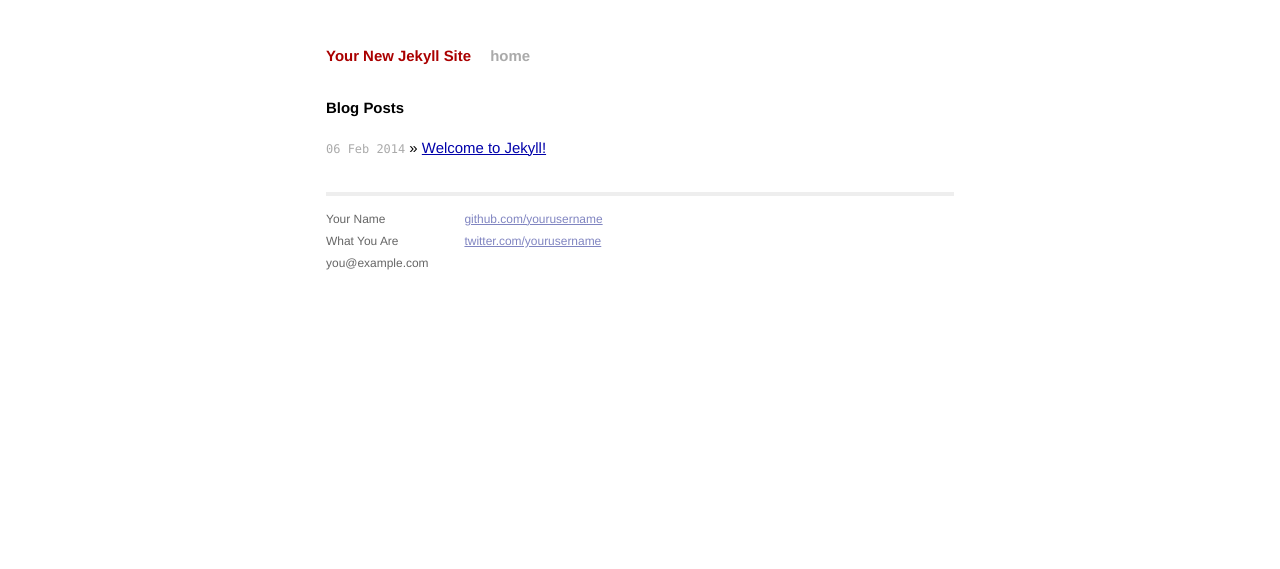
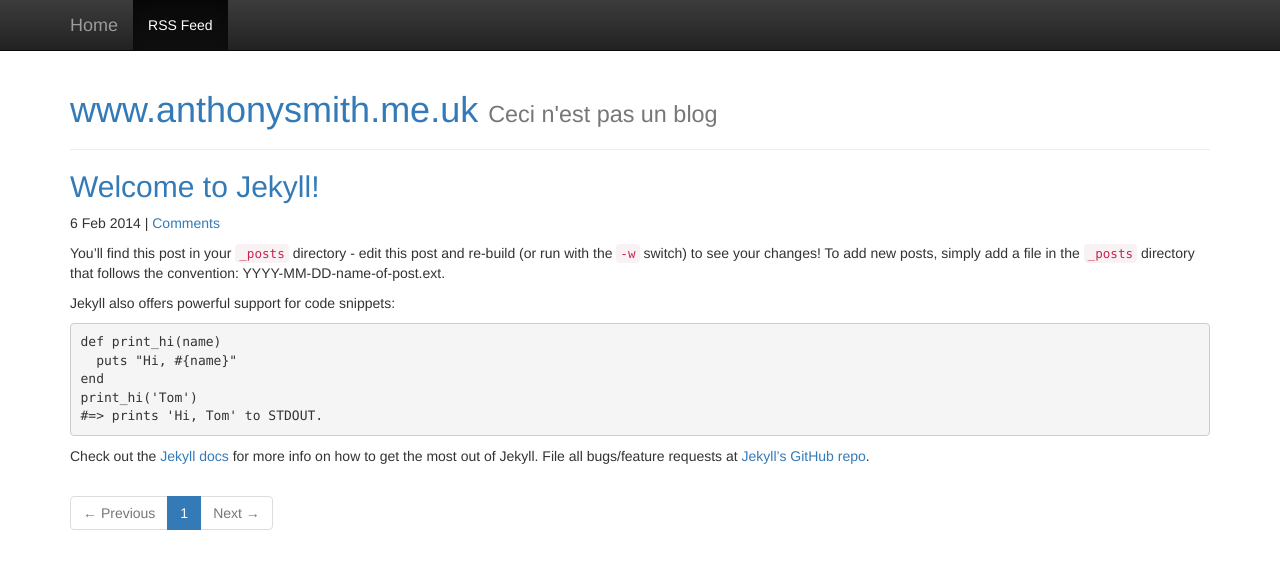
Before and after one commit to anthonyjsmith/anthonyjsmith.github.io, a Jekyll site: the page built from index.html, in a window 1280 px wide and 900 px high. Shown: the top 569 px of the window. Built offline with Jekyll 4.4.1, drawn with Linux system fonts in a browser that asks for light colours; nearby versions of some CDN libraries; Markdown is read by kramdown in place of the engine named in the settings; the list of posts is cut into pages by our own code; comment, search, counter and statistics services are not loaded.

Commit message:
copy settings from enkaptic.co.uk

```diff
--- /dev/null
+++ b/404.html
@@ -0,0 +1,5 @@
+---
+layout: page
+title: 404
+---
+<p>Ceci n'est pas une page web.</p>
--- a/_config.yml
+++ b/_config.yml
@@ -1,3 +1,9 @@
-name: Your New Jekyll Site
+name: www.anthonysmith.me.uk
+description: Ceci n'est pas un blog
+url: http://anthonyjsmith.github.io
 markdown: redcarpet
 pygments: true
+exclude: [README.md]
+permalink: /:year/:month/:day/:title/
+paginate: 10
+paginate_path: "page/:num/"
--- a/_layouts/default.html
+++ b/_layouts/default.html
@@ -1,44 +1,85 @@
 <!DOCTYPE html>
-<html>
-    <head>
-        <meta charset="utf-8">
-        <meta http-equiv="X-UA-Compatible" content="IE=edge,chrome=1">
-        <title>{{ page.title }}</title>
-        <meta name="viewport" content="width=device-width">
+<html lang="en">
+  <head>
+    <meta charset="utf-8">
+    <title>{% if page.title %}{{ page.title}} | {% endif %}{{ site.name }}</title>
+    <meta name="viewport" content="width=device-width, initial-scale=1.0">
+    <meta name="description" content="{{ site.description }}">
 
-        <!-- syntax highlighting CSS -->
-        <link rel="stylesheet" href="/css/syntax.css">
+    <link rel="alternate" type="application/rss+xml" title="{{ site.name }} Feed" href="/feed/">
 
-        <!-- Custom CSS -->
-        <link rel="stylesheet" href="/css/main.css">
+    <!-- Latest compiled and minified CSS -->
+    <link rel="stylesheet" href="//netdna.bootstrapcdn.com/bootstrap/3.1.0/css/bootstrap.min.css">
 
-    </head>
-    <body>
+    <!-- Optional theme -->
+    <link rel="stylesheet" href="//netdna.bootstrapcdn.com/bootstrap/3.1.0/css/bootstrap-theme.min.css">
 
-        <div class="site">
-          <div class="header">
-            <h1 class="title"><a href="/">{{ site.name }}</a></h1>
-            <a class="extra" href="/">home</a>
-          </div>
+    <!-- HTML5 shim and Respond.js IE8 support of HTML5 elements and media queries -->
+    <!--[if lt IE 9]>
+      <script src="https://oss.maxcdn.com/libs/html5shiv/3.7.0/html5shiv.js"></script>
+      <script src="https://oss.maxcdn.com/libs/respond.js/1.4.2/respond.min.js"></script>
+    <![endif]-->
 
-          {{ content }}
+    <style type="text/css">
+      body {
+        padding-top: 50px;
+      }
+    </style>
 
-          <div class="footer">
-            <div class="contact">
-              <p>
-                Your Name<br />
-                What You Are<br />
-                you@example.com
-              </p>
-            </div>
-            <div class="contact">
-              <p>
-                <a href="https://github.com/yourusername">github.com/yourusername</a><br />
-                <a href="https://twitter.com/yourusername">twitter.com/yourusername</a><br />
-              </p>
-            </div>
-          </div>
+    <script type="text/x-mathjax-config">
+      MathJax.Hub.Config({
+        tex2jax: {
+          inlineMath: [['$$','$$']],
+          displayMath: [['$$!','$$']]
+        }
+      });
+    </script>
+    <script type="text/javascript" src="http://cdn.mathjax.org/mathjax/latest/MathJax.js?config=TeX-AMS-MML_HTMLorMML"></script>
+
+  </head>
+
+  <body>
+
+    <div class="navbar navbar-inverse navbar-fixed-top">
+      <div class="container">
+        <div class="navbar-header">
+          <button type="button" class="navbar-toggle" data-toggle="collapse" data-target=".navbar-collapse">
+            <span class="icon-bar"></span>
+            <span class="icon-bar"></span>
+            <span class="icon-bar"></span>
+          </button>
+          <a class="navbar-brand" href="/">Home</a>
         </div>
+        <div class="collapse navbar-collapse">
+          <ul class="nav navbar-nav">
+            <li class="active"><a href="/feed/">RSS Feed</a></li>
+          </ul>
+        </div><!--/.nav-collapse -->
+      </div>
+    </div>
 
-    </body>
+    <div class="container">
+      {{ content }}
+    </div>
+
+    <!-- Bootstrap core JavaScript
+    ================================================== -->
+    <!-- Placed at the end of the document so the pages load faster -->
+    <script src="https://code.jquery.com/jquery-1.10.2.min.js"></script>
+    <!-- Latest compiled and minified JavaScript -->
+    <script src="//netdna.bootstrapcdn.com/bootstrap/3.1.0/js/bootstrap.min.js"></script>
+
+    <script type="text/javascript">
+      /* * * CONFIGURATION VARIABLES: EDIT BEFORE PASTING INTO YOUR WEBPAGE * * */
+      var disqus_shortname = 'blahblahblah9999'; // required: replace example with your forum shortname
+
+      /* * * DON'T EDIT BELOW THIS LINE * * */
+      (function () {
+          var s = document.createElement('script'); s.async = true;
+          s.type = 'text/javascript';
+          s.src = '//' + disqus_shortname + '.disqus.com/count.js';
+          (document.getElementsByTagName('HEAD')[0] || document.getElementsByTagName('BODY')[0]).appendChild(s);
+      }());
+    </script>
+  </body>
 </html>
--- a/index.html
+++ b/index.html
@@ -1,13 +1,43 @@
 ---
 layout: default
-title: Your New Jekyll Site
 ---
 
-<div id="home">
-  <h1>Blog Posts</h1>
-  <ul class="posts">
-    {% for post in site.posts %}
-      <li><span>{{ post.date | date_to_string }}</span> &raquo; <a href="{{ post.url }}">{{ post.title }}</a></li>
-    {% endfor %}
-  </ul>
+<div class="page-header">
+  <a href="/"><h1>{{ site.name }} <small>{{ site.description }}</small></h1></a>
 </div>
+
+{% for post in paginator.posts %}
+  <h2><a href="{{ post.url }}">{{ post.title }}</a></h2>
+  <p>{{ post.date | date: "%-d %b %Y" }} | <a href="{{ post.url }}#disqus_thread" data-disqus-identifier="{{ post.url }}">Comments</a></p>
+{% if post.content contains "<!--more-->" %}
+  {{ post.content | split: "<!--more-->" | first }}<p><a href="{{ post.url }}">More...</a></p>
+{% else %}
+  {{ post.content }}
+{% endif %}
+{% endfor %}
+
+<ul class="pagination">
+  {% if paginator.previous_page %}
+    <li class="previous"><a rel="previous" href="{{ paginator.previous_page_path | replace: 'index.html', '' }}">&#8592; Previous</a></li>
+  {% else %}
+    <li class="prev disabled"><span>&#8592; Previous</span></li>
+  {% endif %}
+  {% for x in (1..paginator.total_pages) %}
+    {% if paginator.page == x %}
+      <li class="active"><span>{{ x }}</span></li>
+    {% elsif paginator.page == x - 1 %}
+      <li><a rel="previous" href="{{ paginator.previous_page_path }}">{{ x }}</a></li>
+    {% elsif paginator.page == x + 1 %}
+      <li><a rel="next" href="/page/{{ x }}/">{{ x }}</a></li>
+    {% elsif x == 1 %}
+      <li><a href="/">{{ x }}</a></li>
+    {% else %}
+      <li><a href="/page/{{ x }}/">{{ x }}</a></li>
+    {% endif %}
+  {% endfor %}
+  {% if paginator.next_page %}
+    <li class="next"><a rel="next" href="{{ paginator.next_page_path }}">Next &#8594;</a></li>
+  {% else %}
+    <li class="next disabled"><span>Next &#8594;</span></li>
+  {% endif %}
+</ul>
```
Also changed, not shown: _layouts/page.html (added, +8 -0 lines), _layouts/post.html (+32 -1 lines), feed/index.html (added, +21 -0 lines), README.md (added).
